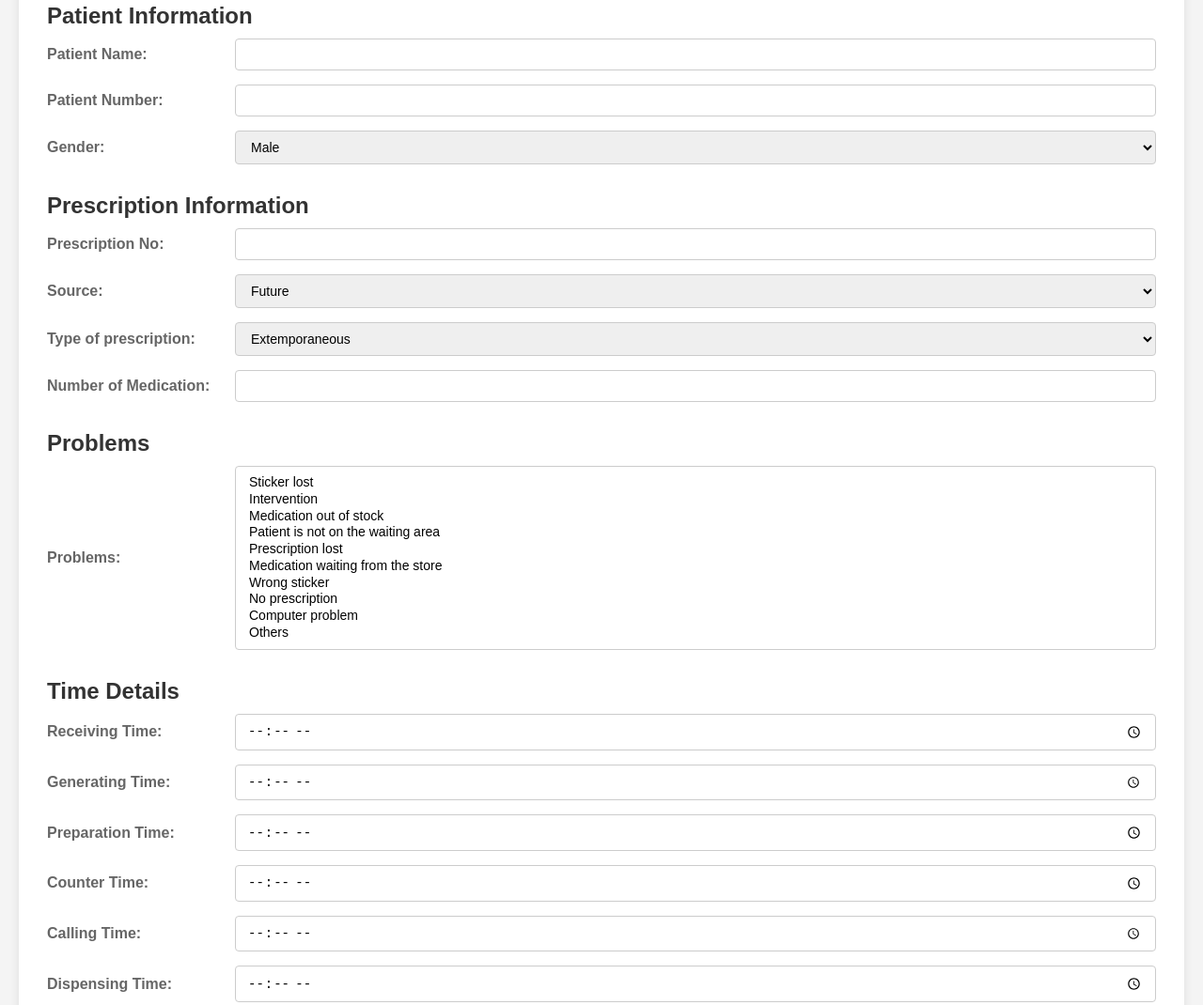
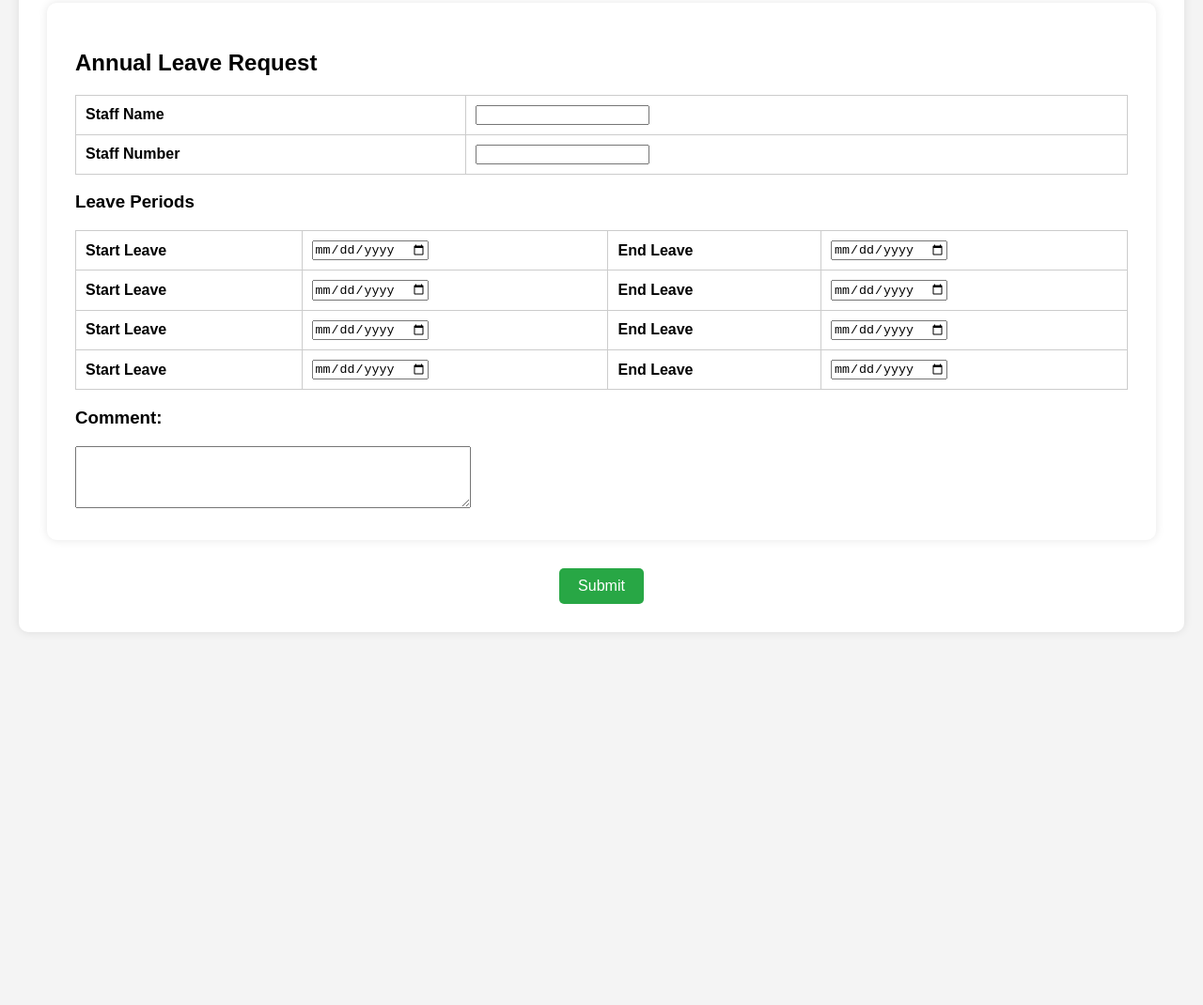
Before and after one commit to phrh808/phrh808, a plain HTML site: page index.html in a window 1280 px wide. Shown: the part 125-1195 px from the top of the page at 94% size. After the commit the page ends 848 px from the top, so only its background shows below. Drawn offline with Linux system fonts and the light colour scheme.

Commit message:
Add files via upload

```diff
--- a/index.html
+++ b/index.html
@@ -101,103 +101,6 @@
             <div class="section">
                 <h2>Rate of Waiting Time Form in Main Pharmacy Royal Hospital</h2>
             </div>
-            <div class="section">
-                <h2>Patient Information</h2>
-                <div class="field">
-                    <label for="patient-name">Patient Name:</label>
-                    <input type="text" id="patient-name" name="patient-name" required>
-                </div>
-                <div class="field">
-                    <label for="patient-number">Patient Number:</label>
-                    <input type="text" id="patient-number" name="patient-number" required>
-                </div>
-                <div class="field">
-                    <label for="gender">Gender:</label>
-                    <select id="gender" name="gender">
-                        <option value="male">Male</option>
-                        <option value="female">Female</option>
-                    </select>
-                </div>
-            </div>
-
-            <div class="section">
-                <h2>Prescription Information</h2>
-                <div class="field">
-                    <label for="prescription-no">Prescription No:</label>
-                    <input type="text" id="prescription-no" name="prescription-no" required>
-                </div>
-                <div class="field">
-                    <label for="source">Source:</label>
-                    <select id="source" name="source">
-                        <option value="future">Future</option>
-                        <option value="discharge">Discharge</option>
-                        <option value="emergency">Emergency</option>
-                        <option value="opd">OPD</option>
-                    </select>
-                </div>
-                <div class="field">
-                    <label for="prescription-type">Type of prescription:</label>
-                    <select id="prescription-type" name="prescription-type">
-                        <option value="extemporaneous">Extemporaneous</option>
-                        <option value="lp">LP</option>
-                        <option value="normal">Normal</option>
-                        <option value="narcotic">Narcotic</option>
-                        <option value="psychotropic">Psychotropic</option>
-                        <option value="surgical-item">Surgical Item</option>
-                    </select>
-                </div>
-                <div class="field">
-                    <label for="no-of-medication">Number of Medication:</label>
-                    <input type="number" id="no-of-medication" name="no-of-medication" min="0">
-                </div>
-            </div>
-
-            <div class="section">
-                <h2>Problems</h2>
-                <div class="field">
-                    <label for="problems">Problems:</label>
-                    <select id="problems" name="problems" multiple size="10">
-                        <option value="sticker-lost">Sticker lost</option>
-                        <option value="intervention">Intervention</option>
-                        <option value="medication-out-of-stock">Medication out of stock</option>
-                        <option value="patient-not-on-waiting-area">Patient is not on the waiting area</option>
-                        <option value="prescription-lost">Prescription lost</option>
-                        <option value="medication-waiting-from-store">Medication waiting from the store</option>
-                        <option value="wrong-sticker">Wrong sticker</option>
-                        <option value="no-prescription">No prescription</option>
-                        <option value="computer-problem">Computer problem</option>
-                        <option value="others">Others</option>
-                    </select>
-                </div>
-            </div>
-
-            <div class="section">
-                <h2>Time Details</h2>
-                <div class="field">
-                    <label for="receiving-time">Receiving Time:</label>
-                    <input type="time" id="receiving-time" name="receiving-time">
-                </div>
-                <div class="field">
-                    <label for="generating-time">Generating Time:</label>
-                    <input type="time" id="generating-time" name="generating-time">
-                </div>
-                <div class="field">
-                    <label for="preparation-time">Preparation Time:</label>
-                    <input type="time" id="preparation-time" name="preparation-time">
-                </div>
-                <div class="field">
-                    <label for="counter-time">Counter Time:</label>
-                    <input type="time" id="counter-time" name="counter-time">
-                </div>
-                <div class="field">
-                    <label for="calling-time">Calling Time:</label>
-                    <input type="time" id="calling-time" name="calling-time">
-                </div>
-                <div class="field">
-                    <label for="dispensing-time">Dispensing Time:</label>
-                    <input type="time" id="dispensing-time" name="dispensing-time">
-                </div>
-            </div>
 
             <div class="leave-request">
                 <h2>Annual Leave Request</h2>
@@ -232,6 +135,12 @@
                         <th>End Leave</th>
                         <td><input type="date" name="end_leave_3"></td>
                     </tr>
+                    <tr>
+                        <th>Start Leave</th>
+                        <td><input type="date" name="start_leave_4"></td>
+                        <th>End Leave</th>
+                        <td><input type="date" name="end_leave_4"></td>
+                    </tr>
                 </table>
 
                 <div class="comment">
```
